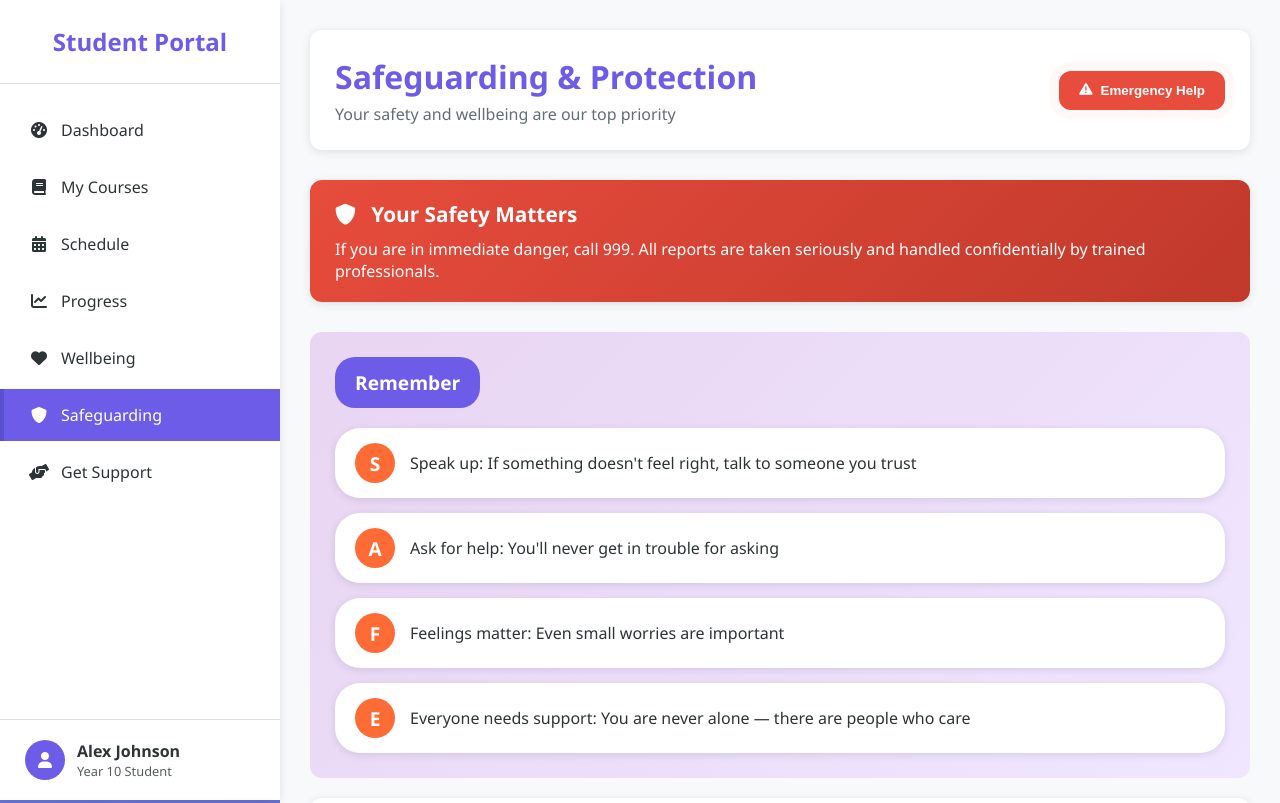
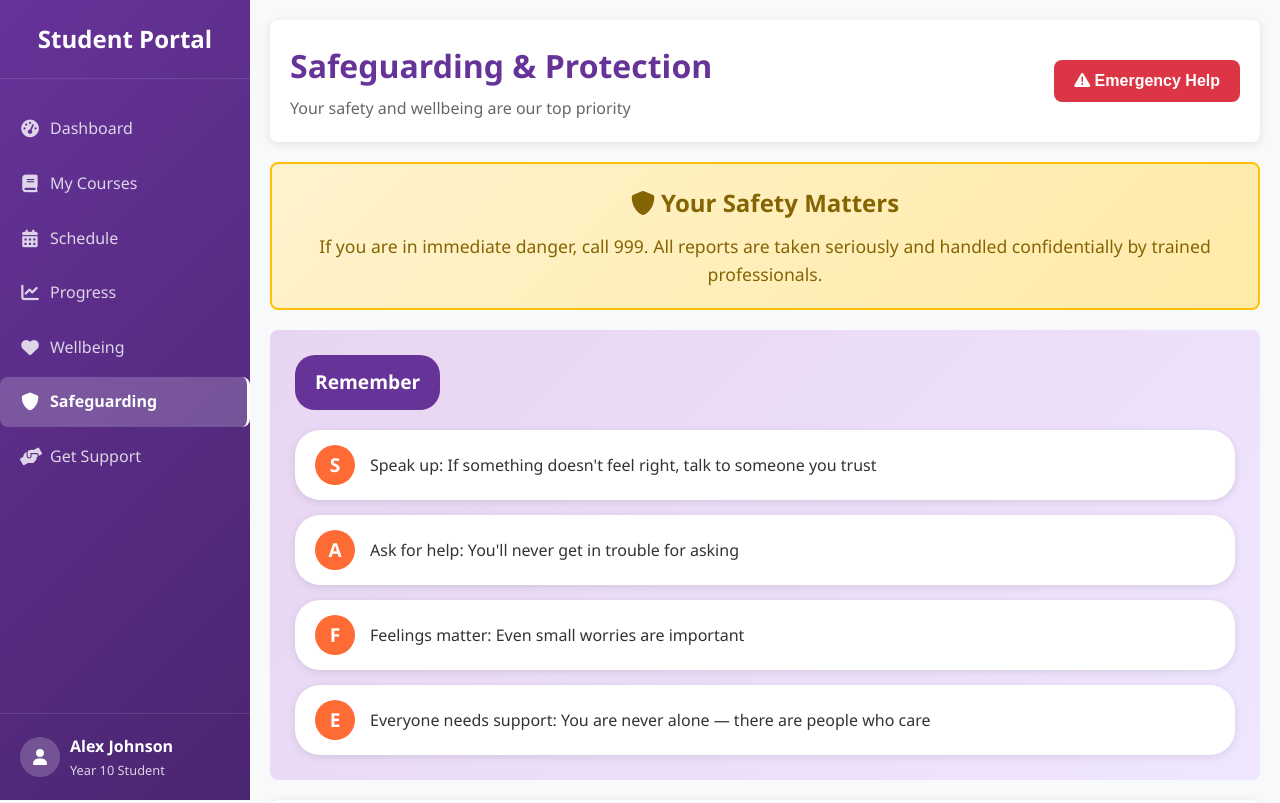
Before and after one commit to RockerMJ031/PR-UI-Student, a plain HTML site: page student-safeguarding.html in a window 1280 px wide. Shown: the top 803 px of the page. Drawn offline with Linux system fonts and the light colour scheme.

Commit message:
student-safeguarding.html

```diff
--- a/student-safeguarding.html
+++ b/student-safeguarding.html
@@ -3,24 +3,28 @@
 <head>
     <meta charset="UTF-8">
     <meta name="viewport" content="width=device-width, initial-scale=1.0">
-    <title>Safeguarding & Protection - Student Portal</title>
+    <title>Safeguarding - Student Portal</title>
     <link rel="stylesheet" href="https://cdnjs.cloudflare.com/ajax/libs/font-awesome/6.0.0/css/all.min.css">
     <style>
         :root {
-            --primary-color: #6c5ce7;
-            --primary-dark: #5a4fcf;
+            --primary-color: #663399;
+            --primary-dark: #4a2570;
+            --primary-light: #8a5bb8;
             --secondary-color: #f8f9fa;
-            --accent-color: #fd79a8;
-            --success-color: #00b894;
-            --warning-color: #fdcb6e;
-            --danger-color: #e17055;
-            --text-color: #2d3436;
-            --text-light: #636e72;
-            --border-color: #ddd;
+            --text-color: #333;
+            --text-light: #666;
+            --border-color: #e0e0e0;
+            --success-color: #28a745;
+            --warning-color: #ffc107;
+            --danger-color: #dc3545;
+            --info-color: #17a2b8;
+            --white: #ffffff;
             --shadow: 0 2px 10px rgba(0,0,0,0.1);
-            --border-radius: 12px;
+            --border-radius: 8px;
             --safeguarding-red: #e74c3c;
+            --safeguarding-orange: #f39c12;
             --safeguarding-blue: #3498db;
+            --safeguarding-green: #27ae60;
         }
 
         * {
@@ -31,9 +35,9 @@
 
         body {
             font-family: 'Segoe UI', Tahoma, Geneva, Verdana, sans-serif;
-            background: linear-gradient(135deg, #667eea 0%, #764ba2 100%);
-            min-height: 100vh;
+            background-color: var(--secondary-color);
             color: var(--text-color);
+            line-height: 1.6;
         }
 
         .container {
@@ -41,28 +45,27 @@
             min-height: 100vh;
         }
 
-        /* Sidebar */
+        /* Sidebar - Aligned with student-dashboard.html */
         .sidebar {
-            width: 280px;
-            background: white;
-            box-shadow: var(--shadow);
+            width: 250px;
+            background: linear-gradient(135deg, var(--primary-color), var(--primary-dark));
+            color: white;
+            padding: 0;
             position: fixed;
             height: 100vh;
-            left: 0;
-            top: 0;
+            overflow-y: auto;
             z-index: 1000;
-            overflow-y: auto;
         }
 
         .logo {
-            padding: 25px;
-            border-bottom: 1px solid var(--border-color);
+            padding: 20px;
             text-align: center;
+            border-bottom: 1px solid rgba(255,255,255,0.1);
         }
 
         .logo h2 {
-            color: var(--primary-color);
             font-size: 1.5rem;
+            font-weight: 600;
         }
 
         .nav-menu {
@@ -70,32 +73,35 @@
         }
 
         .nav-item {
-            margin-bottom: 5px;
+            margin: 5px 0;
         }
 
         .nav-link {
             display: flex;
             align-items: center;
-            padding: 15px 25px;
-            color: var(--text-color);
+            padding: 12px 20px;
+            color: rgba(255, 255, 255, 0.8);
             text-decoration: none;
+            border-radius: var(--border-radius);
             transition: all 0.3s ease;
-            border-left: 4px solid transparent;
+            min-height: 44px;
         }
 
-        .nav-link:hover {
-            background: var(--secondary-color);
-            border-left-color: var(--primary-color);
+        .nav-link:hover,
+        .nav-link.active {
+            background-color: rgba(255,255,255,0.1);
+            color: white;
+            border-right: 3px solid white;
         }
 
         .nav-link.active {
-            background: var(--primary-color);
-            color: white;
-            border-left-color: var(--primary-dark);
+            background-color: rgba(255, 255, 255, 0.2);
+            font-weight: 600;
         }
 
         .nav-link i {
-            margin-right: 12px;
+            margin-right: 10px;
+            font-size: 1.1rem;
             width: 20px;
             text-align: center;
         }
@@ -103,11 +109,9 @@
         .user-profile {
             position: absolute;
             bottom: 0;
-            left: 0;
-            right: 0;
-            padding: 20px 25px;
-            border-top: 1px solid var(--border-color);
-            background: white;
+            width: 100%;
+            padding: 20px;
+            border-top: 1px solid rgba(255,255,255,0.1);
         }
 
         .user-info {
@@ -118,30 +122,27 @@
         .user-avatar {
             width: 40px;
             height: 40px;
-            background: var(--primary-color);
             border-radius: 50%;
+            background-color: rgba(255,255,255,0.2);
             display: flex;
             align-items: center;
             justify-content: center;
-            color: white;
-            margin-right: 12px;
+            margin-right: 10px;
         }
 
         /* Main Content */
         .main-content {
             flex: 1;
-            margin-left: 280px;
-            padding: 30px;
-            background: var(--secondary-color);
-            min-height: 100vh;
+            margin-left: 250px;
+            padding: 20px;
         }
 
         .header {
             background: white;
-            padding: 25px;
+            padding: 20px;
             border-radius: var(--border-radius);
             box-shadow: var(--shadow);
-            margin-bottom: 30px;
+            margin-bottom: 20px;
             display: flex;
             justify-content: space-between;
             align-items: center;
@@ -150,52 +151,51 @@
         .header h1 {
             color: var(--primary-color);
             font-size: 2rem;
-            margin-bottom: 5px;
+            font-weight: 600;
+        }
+
+        .header-actions {
+            display: flex;
+            gap: 10px;
         }
 
         .emergency-btn {
-            background: var(--safeguarding-red);
+            background: var(--danger-color);
             color: white;
             border: none;
             padding: 12px 20px;
             border-radius: var(--border-radius);
             cursor: pointer;
             font-weight: 600;
-            display: flex;
-            align-items: center;
-            gap: 8px;
             transition: all 0.3s ease;
-            animation: pulse 2s infinite;
+            font-size: 1rem;
         }
 
         .emergency-btn:hover {
-            background: #c0392b;
+            background: #c82333;
             transform: translateY(-2px);
         }
 
-        @keyframes pulse {
-            0% { box-shadow: 0 0 0 0 rgba(231, 76, 60, 0.7); }
-            70% { box-shadow: 0 0 0 10px rgba(231, 76, 60, 0); }
-            100% { box-shadow: 0 0 0 0 rgba(231, 76, 60, 0); }
-        }
-
-        /* Important Notice */
+        /* Important Notice Banner */
         .important-notice {
-            background: linear-gradient(135deg, var(--safeguarding-red), #c0392b);
-            color: white;
-            padding: 20px 25px;
+            background: linear-gradient(135deg, #fff3cd, #ffeaa7);
+            border: 2px solid #ffc107;
             border-radius: var(--border-radius);
-            margin-bottom: 30px;
-            box-shadow: var(--shadow);
+            padding: 20px;
+            margin-bottom: 20px;
+            text-align: center;
         }
 
         .important-notice h2 {
+            color: #856404;
             margin-bottom: 10px;
-            font-size: 1.3rem;
+            font-size: 1.5rem;
         }
 
-        .important-notice i {
-            margin-right: 10px;
+        .important-notice p {
+            color: #856404;
+            font-size: 1.1rem;
+            font-weight: 500;
         }
 
         /* SAFE Guidelines */
@@ -1091,7 +1091,7 @@
 
                 <div class="form-group">
                     <label for="concernDetails">Details of Concern:</label>
-                    <textarea id="concernDetails" name="concernDetails" required placeholder="Please provide as much detail as possible about your concern..."></textarea>
+                    <textarea id="concernDetails" name="concernDetails" required placeholder="Please provide as much detail as possible about the concern. Include when, where, who was involved, and what happened."></textarea>
                 </div>
 
                 <div class="form-group">
```
